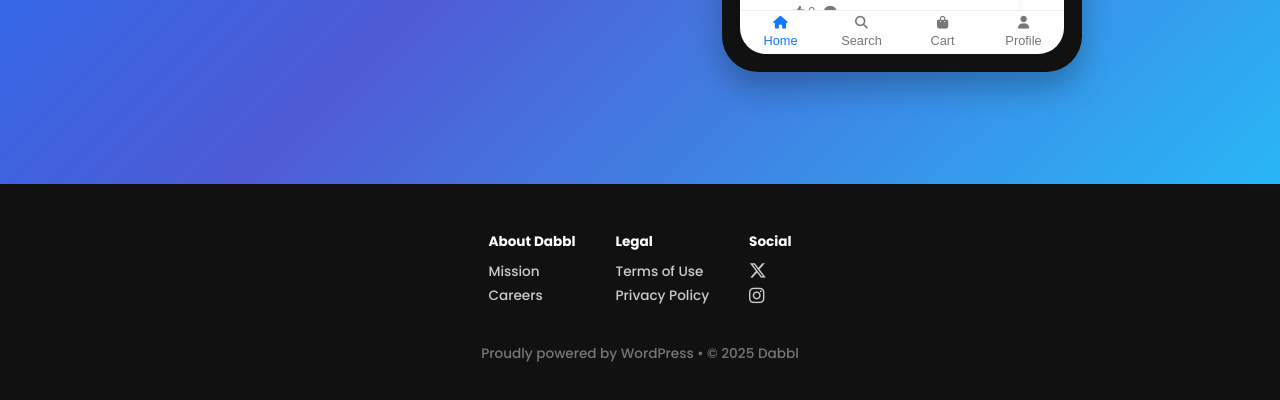
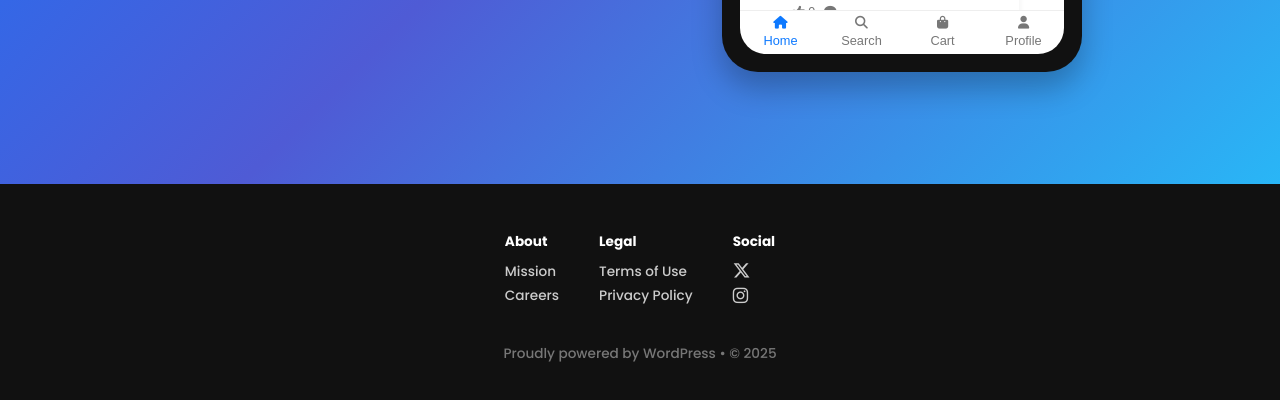
Before and after one commit to dnsgateway/300, a plain HTML site: page index.html in a window 1280 px wide. Shown: the part 616-1016 px from the top of the page. Drawn offline with Linux system fonts and the light colour scheme.

Commit message:
Update index.html

```diff
--- a/index.html
+++ b/index.html
@@ -162,7 +162,7 @@
   <footer class="wp-footer">
     <div class="footer-inner">
       <div>
-        <h4>About Dabbl</h4>
+        <h4>About </h4>
         <ul>
           <li><a href="#">Mission</a></li>
           <li><a href="#">Careers</a></li>
@@ -183,7 +183,7 @@
         </ul>
       </div>
     </div>
-    <p class="copyright">Proudly powered by WordPress • © 2025 Dabbl</p>
+    <p class="copyright">Proudly powered by WordPress • © 2025</p>
   </footer>
 
   <!-- Scripts -->
```
